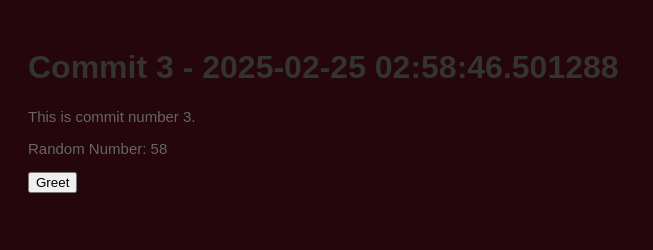
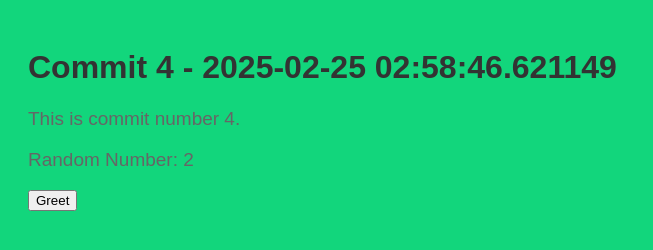
Before and after one commit to legbald0d/myrep-repo-20250225025840, a plain HTML site: page index.html in a window 1280 px wide. Shown: the whole page, without its empty margins (0-653 px from the left). Drawn offline with Linux system fonts and the light colour scheme.

Commit message:
📝 Commit 4 with HTML, CSS, and JS

```diff
--- a/index.html
+++ b/index.html
@@ -2,13 +2,13 @@
     <!DOCTYPE html>
     <html>
     <head>
-        <title>Commit 3 - 2025-02-25 02:58:46.501288</title>
+        <title>Commit 4 - 2025-02-25 02:58:46.621149</title>
         <link rel="stylesheet" href="style.css">
     </head>
     <body>
-        <h1>Commit 3 - 2025-02-25 02:58:46.501288</h1>
-        <p>This is commit number 3.</p>
-        <p>Random Number: 58</p>
+        <h1>Commit 4 - 2025-02-25 02:58:46.621149</h1>
+        <p>This is commit number 4.</p>
+        <p>Random Number: 2</p>
         <button onclick="greet()">Greet</button>
         <script src="script.js"></script>
     </body>
--- a/script.js
+++ b/script.js
@@ -2,4 +2,4 @@
     function greet() {
         alert('Hello from commit ' + commitNumber + '!');
     }
-    var commitNumber = 3;
+    var commitNumber = 4;
--- a/style.css
+++ b/style.css
@@ -1,7 +1,7 @@
 
     body {
         font-family: Arial, sans-serif;
-        background-color: #24060c;
+        background-color: #12d67c;
         padding: 20px;
     }
     h1 {
@@ -9,5 +9,5 @@
     }
     p {
         color: #666;
-        font-size: 15px;
+        font-size: 19px;
     }
```
